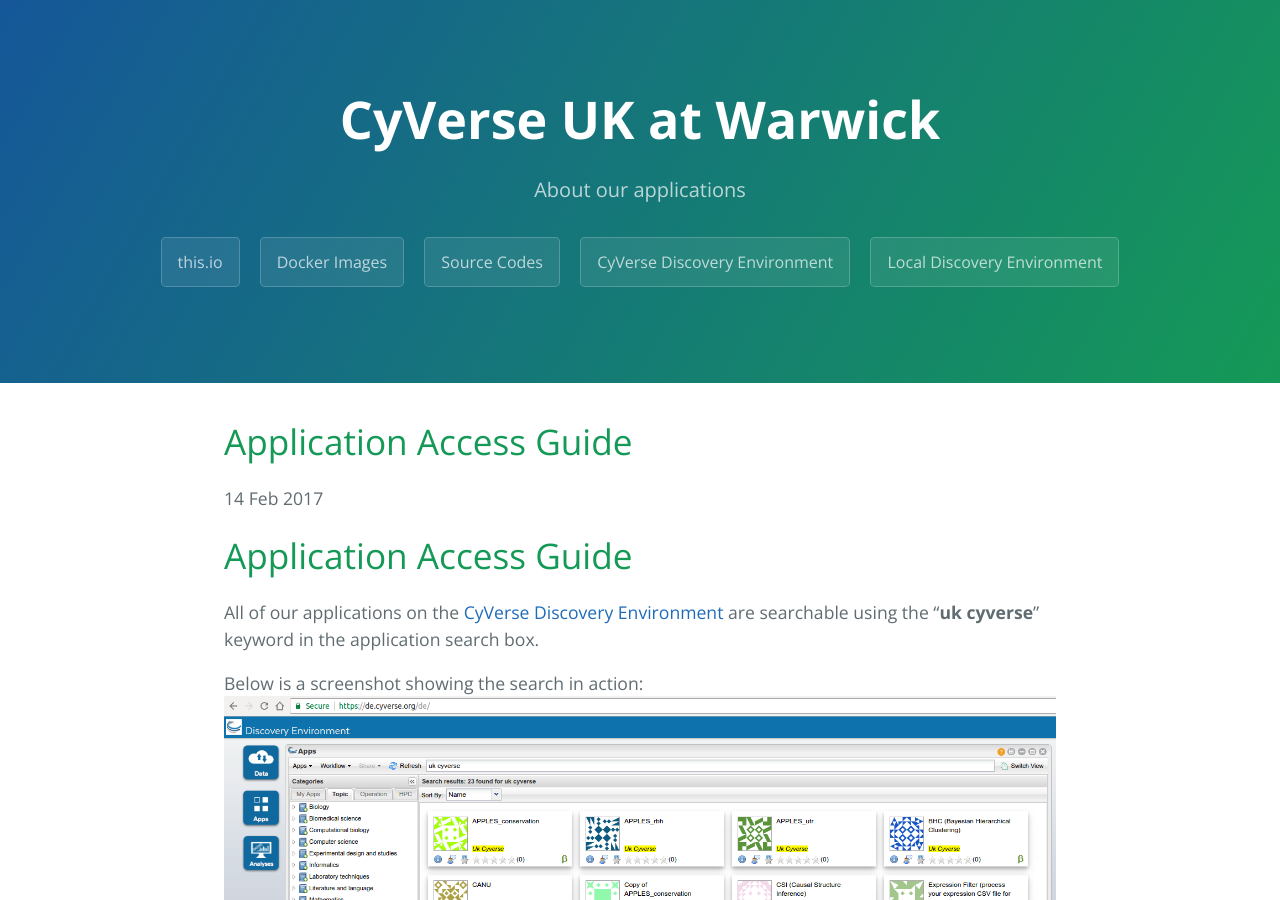
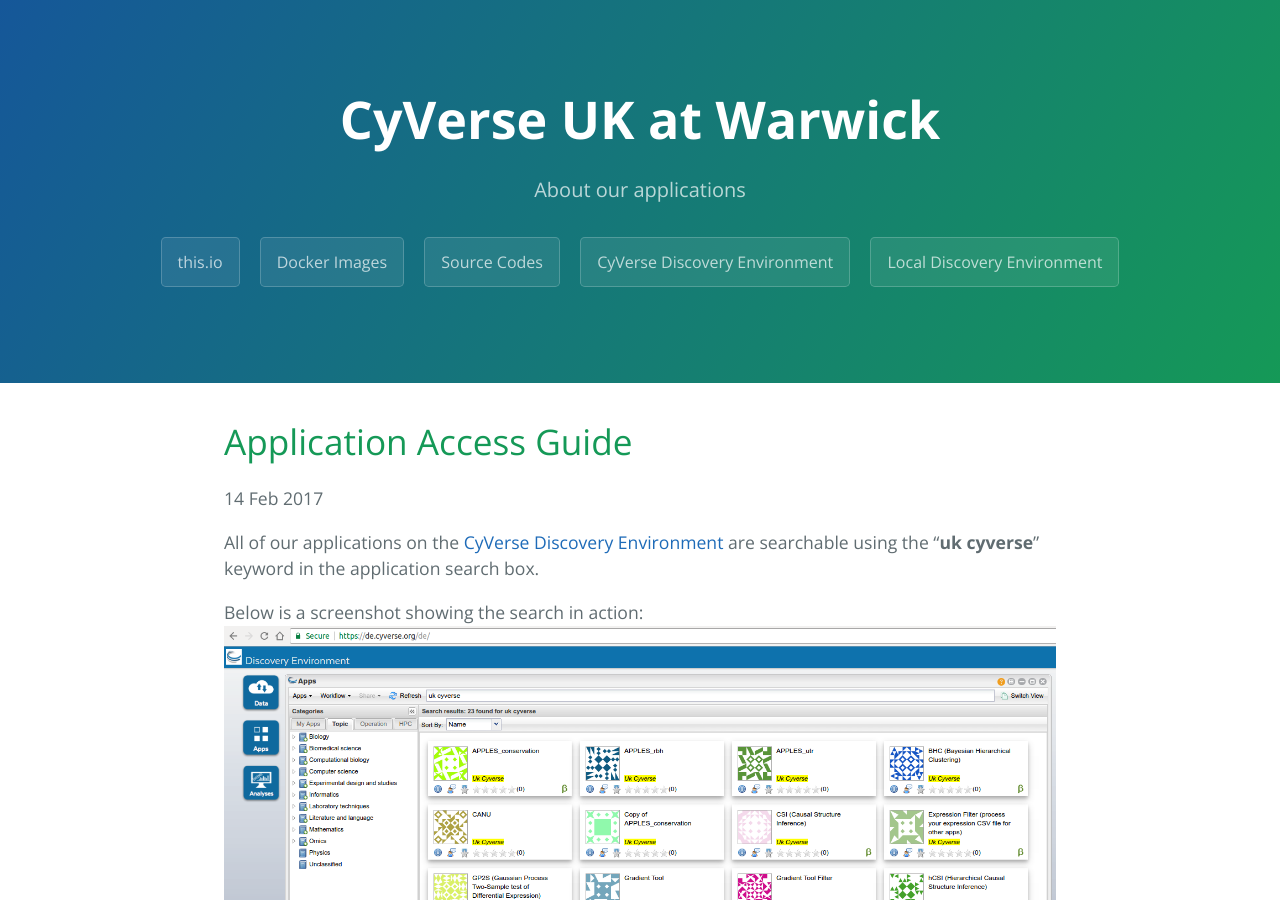
Before and after one commit to cyversewarwick/cyversewarwick.github.io, a Jekyll site: the page built from _posts/2017-02-14-application-access-guide.md, in a window 1280 px wide and 900 px high. Built offline with Jekyll 4.4.1, drawn with Linux system fonts in a browser that asks for light colours.

Commit message:
Update and rename 2017-02-14-Application-Access-Guide.md to 2017-02-14-application-access-guide.md

```diff
--- a/_posts/2017-02-14-Application-Access-Guide.md
+++ b/_posts/2017-02-14-application-access-guide.md
@@ -3,8 +3,6 @@
 title: "Application Access Guide"
 date: 2017-02-14
 ---
-
-# Application Access Guide
 
 All of our applications on the [CyVerse Discovery Environment](https://de.cyverse.org/) are searchable using the "**uk cyverse**" keyword in the application search box.
 
```
